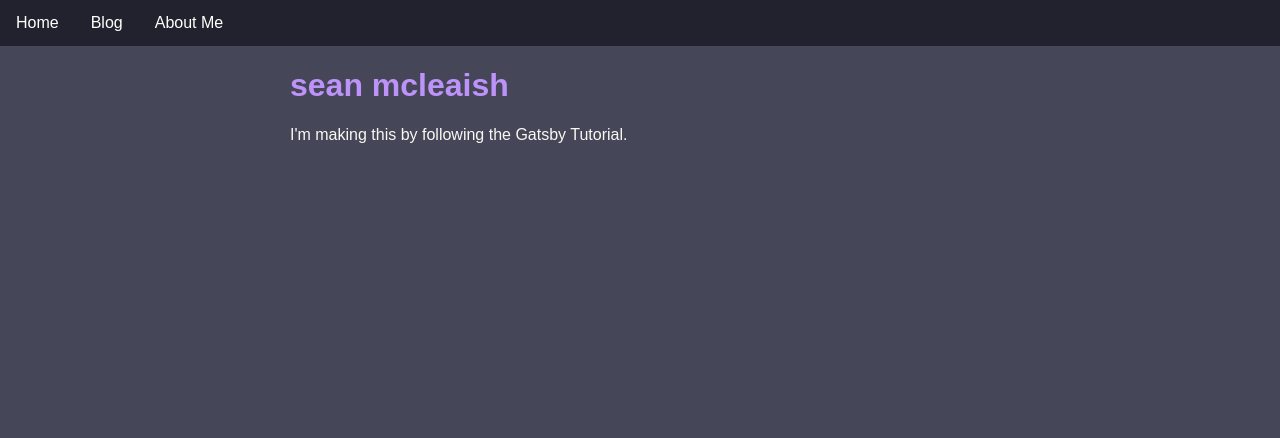
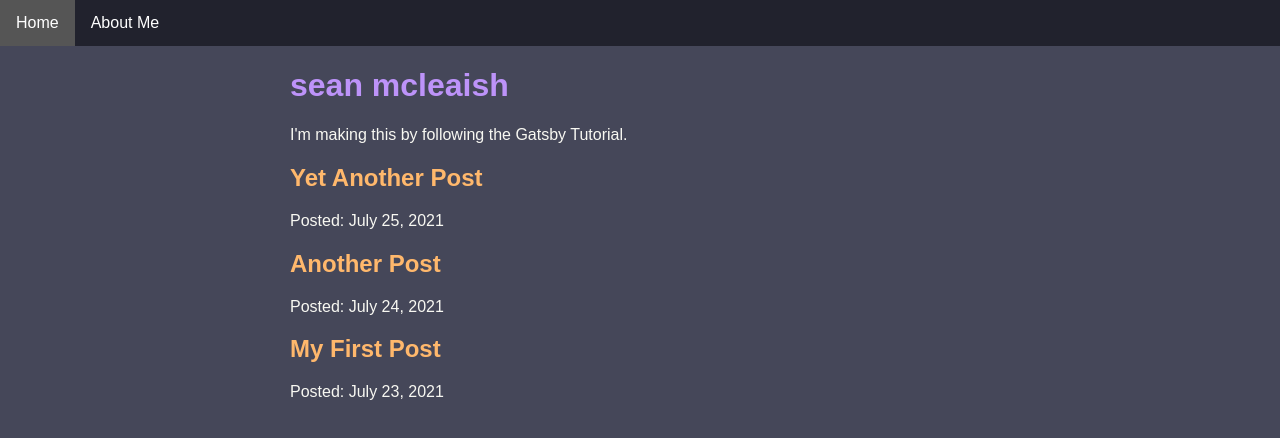
Before and after one commit to SMcLeaish/cloud_resume, a Gatsby site: page / in a window 1280 px wide. Built offline with nearby package versions, Linux system fonts and the light colour scheme; Gatsby itself is replaced by a stand-in of ours.

```diff
--- a/src/components/navbar.js
+++ b/src/components/navbar.js
@@ -6,7 +6,6 @@
   <nav className={navbar}>
     <ul>
       <li><Link to="/" activeClassName={navbar.active}>Home</Link></li>
-      <li><Link to="/blog" activeClassName={navbar.active}>Blog</Link></li>
       <li><Link to="/about" activeClassName={navbar.active}>About Me</Link></li>
     </ul>
   </nav>
--- a/src/pages/index.js
+++ b/src/pages/index.js
@@ -1,9 +1,11 @@
 import * as React from 'react'
 import Layout from '../components/layout'
 //import { StaticImage } from 'gatsby-plugin-image'
+import { Link, graphql } from 'gatsby'
 import Seo from '../components/seo'
+import {link} from '../components/layout.module.css'
 
-const IndexPage = () => {
+const IndexPage = ({data}) => {
   return (
     <>
     <Layout pageTitle="sean mcleaish">
@@ -12,10 +14,38 @@
         alt="Clifford, a reddish-brown pitbull, dozing in a bean bag chair"
         src="../images/kitten.jpg"
       /> */}
+      {
+        data.allMarkdownRemark.nodes.map(node => (
+          <article key={node.id}>
+            <h2 className={link}>
+              <Link to={`/blog/${node.frontmatter.slug}`}>
+                {node.frontmatter.title}
+              </Link>
+            </h2>
+            <p>Posted: {node.frontmatter.date}</p>
+          </article>
+        ))
+      }
+
     </Layout>
+
     </>
   )
 }
+export const query = graphql`
+  query {
+    allMarkdownRemark(sort: { frontmatter: { date: DESC }}) {
+      nodes {
+        frontmatter {
+          date(formatString: "MMMM D, YYYY")
+          title
+          slug
+        }
+        id
+      }
+    }
+  }
+`
 
 export const Head = () => <Seo title="home" />
 
```
Also changed, not shown: src/images/github.svg (added), src/images/linkedin.svg (added), src/images/square-github.svg (added).
